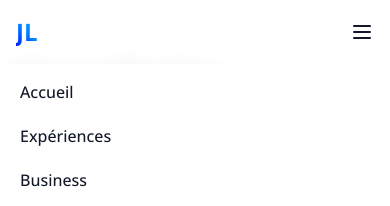
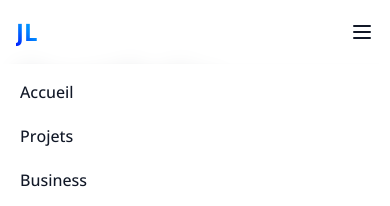
Before and after one commit to jeremyLamourJunia/portfolio-Jeremy, a React (Vite) app: page / in a window 390 px wide. Both pictures are taken after a click on the button 362 px from the left and 32 px from the top of the page. Shown: the top 206 px of the page. Built offline with nearby package versions, Linux system fonts and the light colour scheme.

Commit message:
menu mobile

```diff
--- a/src/components/Navbar.tsx
+++ b/src/components/Navbar.tsx
@@ -58,11 +58,11 @@ const Navbar = () => {
               Accueil
             </NavLink>
             <NavLink
-              to="/experience"
+              to="/projets"
               className="block px-3 py-2 rounded-md text-base font-medium hover:text-blue-600"
               onClick={() => setIsOpen(false)}
             >
-              Expériences
+              Projets
             </NavLink>
             <NavLink
               to="/business"
```
